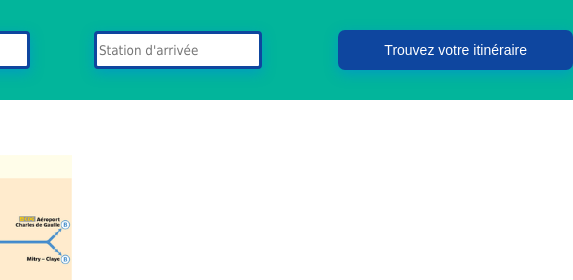
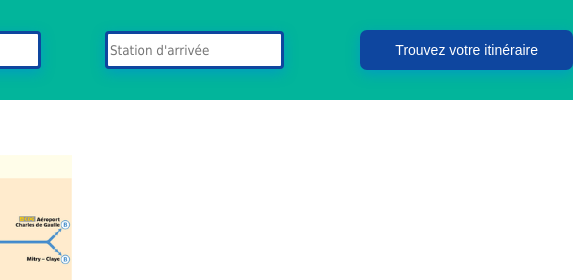
Before and after one commit to abenfraj/MetroBoulotDodo, a plain HTML site: page frontend/page.html in a window 1280 px wide. Shown: the top 280 px of the page, 707-1280 px from the left. Drawn offline with Linux system fonts and the light colour scheme.

Commit message:
Update menu.css

```diff
--- a/frontend/styles/menu.css
+++ b/frontend/styles/menu.css
@@ -40,7 +40,7 @@ input[type=text]:hover {
     outline: 0;
     cursor: pointer;
     border: none;
-    padding: 0 46px;
+    padding: 0 35px;
     height: 40px;
     border-radius: 7px;
     background-color: #0e469f;
```
